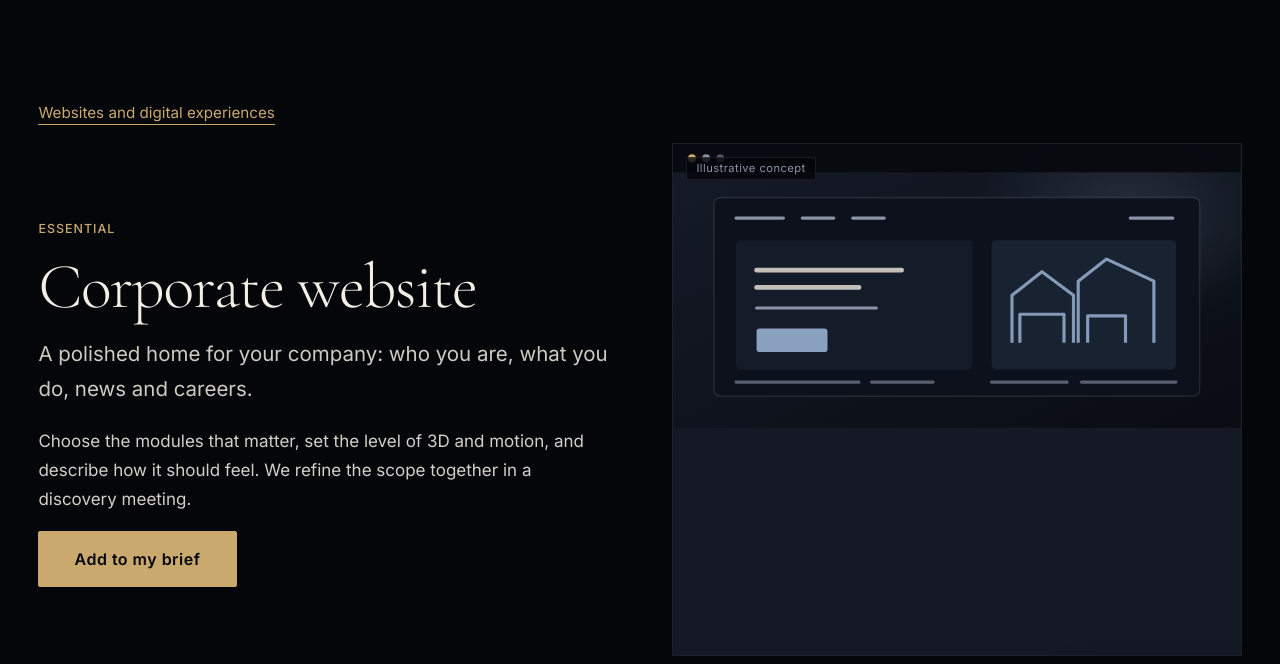
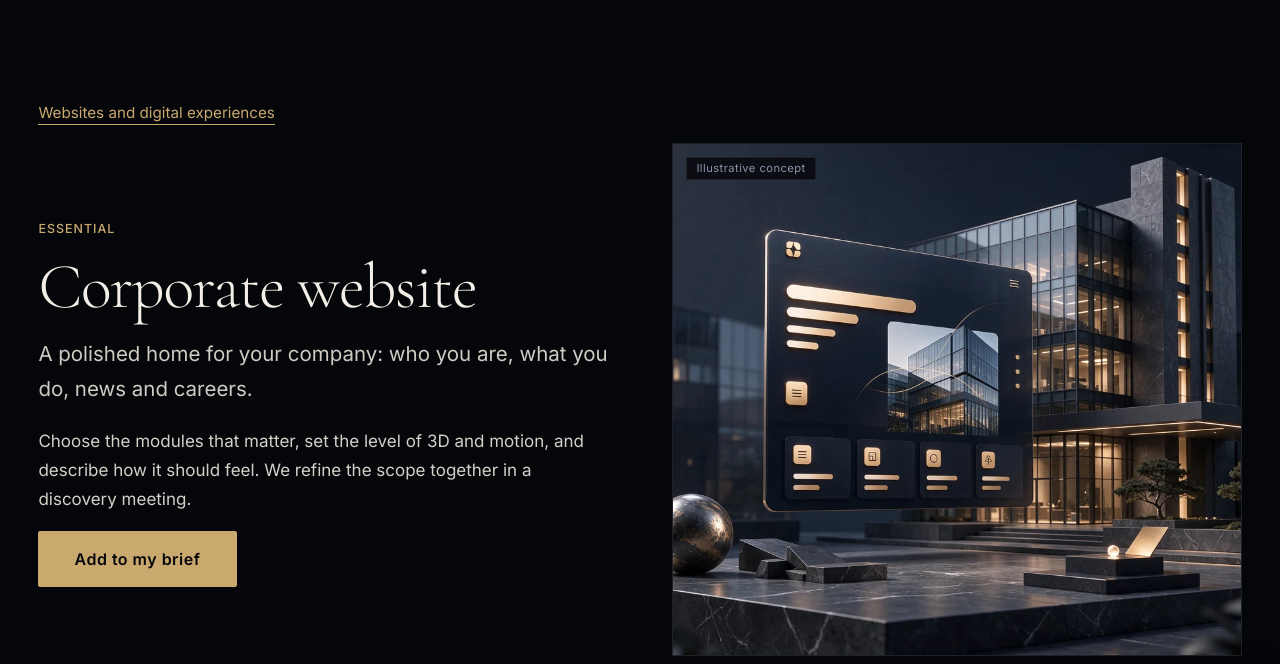
Before and after one commit to nativemind11/gowedfront, a plain HTML site: page index.html in a window 1280 px wide. Both pictures are taken after a click on the link "Corporate website". Shown: the part 76-740 px from the top of the page. Drawn offline with Linux system fonts and the light colour scheme.

Commit message:
tfgjhrthg

```diff
--- a/css/style.css
+++ b/css/style.css
@@ -133,13 +133,15 @@ a.chip:hover,button.chip:hover{border-color:var(--gold)}
 .card{position:relative;background:var(--mid);border:1px solid var(--line);overflow:hidden;transition:border-color var(--d1) var(--ease),background var(--d1) var(--ease)}
 .card:hover{border-color:#C9A96E55}
 .cardart{display:block;position:relative;background:var(--gr)}.cardart svg{display:block;inline-size:100%;block-size:auto}
+.cardart .catalog-art-img{display:block;inline-size:100%;block-size:auto;aspect-ratio:3/2;object-fit:cover;transition:transform .8s cubic-bezier(.2,.7,.2,1)}
+.card:hover .cardart .catalog-art-img{transform:scale(1.025)}
 .tag{position:absolute;inset-inline-start:.8rem;top:.8rem;font:400 .7rem var(--sans);letter-spacing:.04em;background:#05060Acc;padding:.2rem .6rem;color:var(--steel);border:1px solid var(--line)}
 .cb{padding:1.5rem}.cb h3{margin:.5rem 0 .4rem;font-size:1.55rem}.cb p{color:var(--steel);font-size:.93rem;margin:.3rem 0 1.4rem;line-height:1.6}
 .row{display:flex;justify-content:space-between;align-items:center;gap:var(--s1);flex-wrap:wrap}
 .cb .btn{padding:.55rem 1.1rem;font-size:.86rem;min-block-size:40px}.cb .row>a{color:var(--steel);font-size:.88rem;text-decoration:none;border-block-end:1px solid var(--line2)}.cb .row>a:hover{color:var(--ivory)}
 .scope{display:inline-flex;align-items:center;gap:.5rem;font:500 .74rem var(--sans);letter-spacing:.06em;color:var(--gold)}
 .scope i{font-style:normal;color:var(--steel);font-weight:400}
-.t3d{aspect-ratio:1/.9;position:relative}.t3d .cardart{position:absolute;inset:0}.t3d .tag{z-index:2}.t3d .wc{inline-size:100%;background:#0b0e17}
+.t3d{aspect-ratio:1/.9;position:relative}.t3d .cardart{position:absolute;inset:0}.t3d .cardart .catalog-art-img{block-size:100%}.t3d .tag{z-index:2}.t3d .wc{inline-size:100%;background:#0b0e17}
 /* forms */
 input,select,textarea{background:#ffffff08;color:var(--ivory);border:1px solid var(--line2);border-radius:2px;padding:.85rem 1rem;font:inherit;font-size:1rem;inline-size:100%;min-block-size:46px;transition:border-color .5s var(--ease),box-shadow .5s var(--ease)}
 select option{background:var(--mid);color:var(--ivory)}
--- a/js/catalog-art.js
+++ b/js/catalog-art.js
@@ -219,6 +219,12 @@
 
   function render(type, label) {
     const slug = String(type?.slug || 'service');
+    const featured = {
+      corporate: 'images/catalog-corporate.webp',
+      'landing-page': 'images/catalog-landing.webp',
+      portfolio: 'images/catalog-portfolio.webp'
+    }[slug];
+    if (featured) return `<img class="catalog-art-img" src="${featured}" alt="" loading="lazy" decoding="async" width="1200" height="800" aria-hidden="true">`;
     const scene = scenes[sceneBySlug[slug]] || scenes.dashboard;
     const accent = accentFor(slug);
     const id = `art-${slug.replace(/[^a-z0-9_-]/gi, '-')}`;
```
Also changed, not shown: images/catalog-corporate.webp (added), images/catalog-landing.webp (added), images/catalog-portfolio.webp (added).
